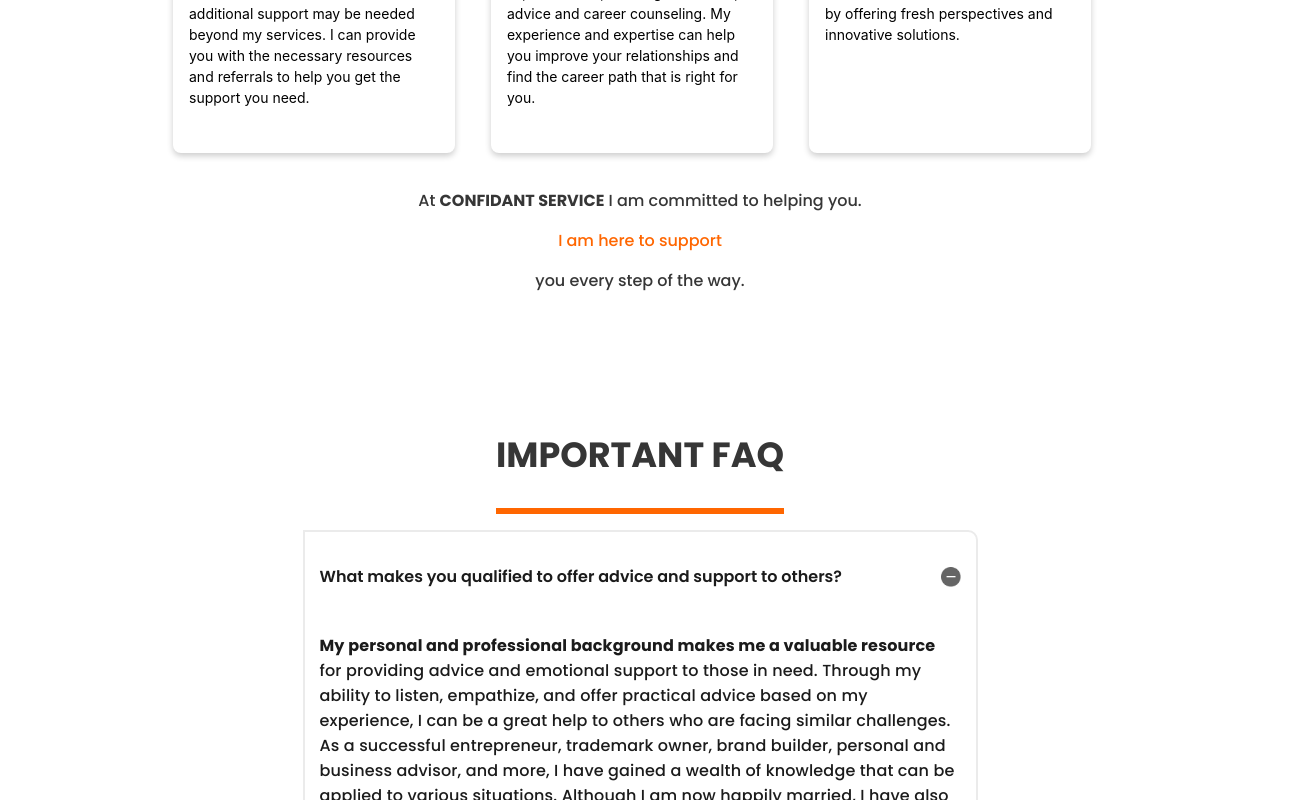
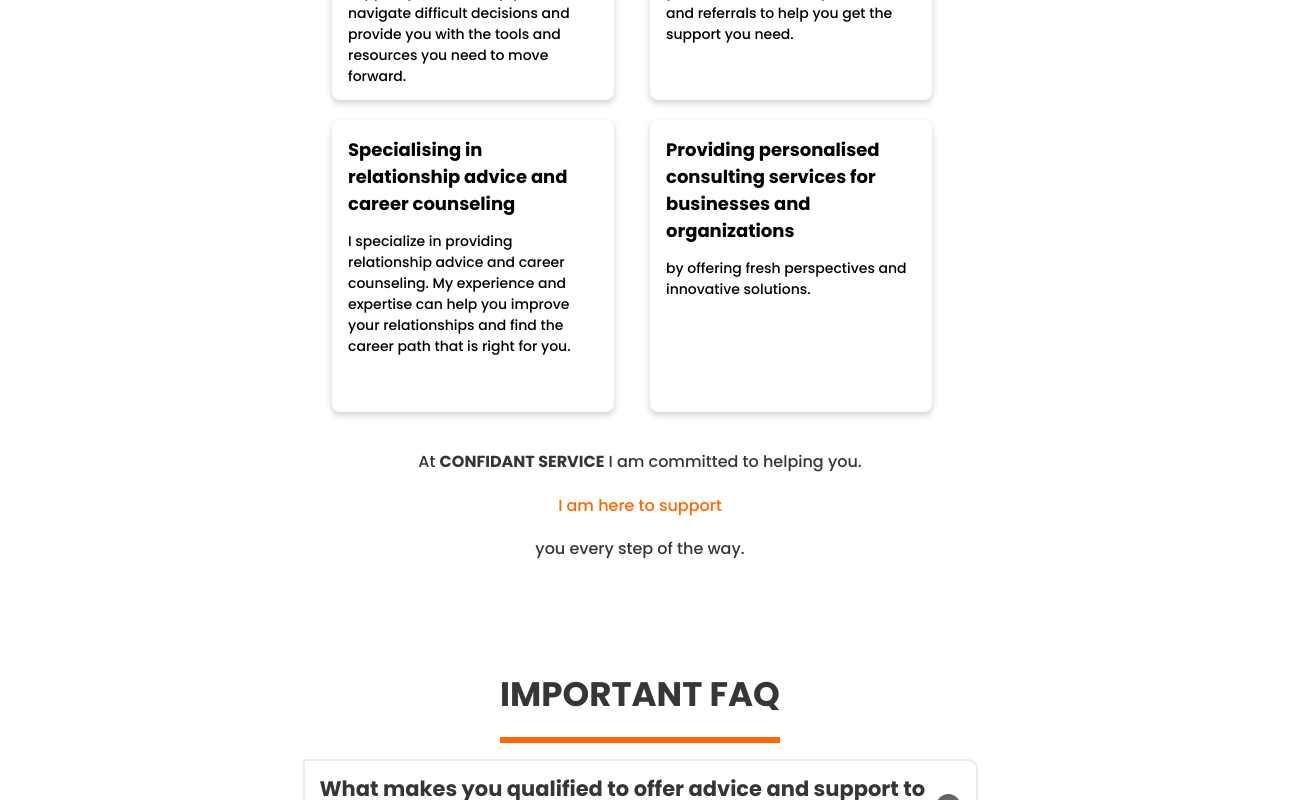
Before and after one commit to alexa-atremova/business_card, a React (Create React App) app: page / in a window 1280 px wide. Shown: the part 1560-2360 px from the top of the page, 1312 px wide, since content can reach past the window. Built offline with nearby package versions, Linux system fonts and the light colour scheme.

Commit message:
tablet version added

```diff
--- a/src/App.js
+++ b/src/App.js
@@ -1,3 +1,4 @@
+import styled from "styled-components";
 import FAQ from "./components/FAQ/FAQ";
 import Footer from "./components/Footer/Footer";
 import Header from "./components/Header/Heder";
@@ -5,16 +6,19 @@ import Main from "./components/Main/Main";
 import Services from "./components/Services/Services";
 import Testimonials from "./components/Testimonials/Testimonials";
 
+const SApp = styled.div`
+  overflow: hidden;
+`;
 function App() {
   return (
-    <>
+    <SApp>
       <Header />
       <Main />
       <Services />
       <FAQ />
       <Testimonials />
       <Footer />
-    </>
+    </SApp>
   );
 }
 
--- a/src/components/FAQ/styles.jsx
+++ b/src/components/FAQ/styles.jsx
@@ -10,7 +10,7 @@ export const StyledFAQ = styled.section`
   .wrapper {
     width: 100%;
     max-width: 1000px;
-    margin-top: 0px;
+    margin-top: 50px;
     margin-bottom: 100px;
     display: flex;
     align-items: center;
@@ -18,12 +18,9 @@ export const StyledFAQ = styled.section`
     flex-direction: column;
 
     z-index: 1;
-    @media (max-width: 1919px) {
+    @media (max-width: 1359px) {
       margin-top: 50px;
       max-width: 675px;
-    }
-    @media (max-width: 767px) {
-      max-width: 320px;
     }
 
     .text {
@@ -34,7 +31,7 @@ export const StyledFAQ = styled.section`
       margin-top: 50px;
       margin-bottom: 50px;
       gap: 30px;
-      @media (max-width: 1919px) {
+      @media (max-width: 1359px) {
         margin-top: 10px;
         margin-bottom: 0px;
         gap: 20px;
@@ -49,39 +46,9 @@ export const StyledFAQ = styled.section`
         border-bottom: 6px solid #ff6600;
         padding-bottom: 16px;
         color: #363636;
-        @media (max-width: 1919px) {
-          height: 60px;
-          font-size: 35px;
-          line-height: 45px;
-        }
-        @media (max-width: 767px) {
-          width: 320px;
-          height: 110px;
-          font-size: 28px;
-          line-height: 45px;
-          text-align: center;
-        }
-      }
-      p {
-        margin: 0;
-        width: 905px;
-        font-family: "Poppins";
-        font-style: normal;
-        font-weight: 400;
-        font-size: 20px;
-        line-height: 35px;
-        /* or 175% */
-
-        text-align: center;
-
-        color: #1b1b1b;
-        @media (max-width: 1919px) {
-          width: 643.87px;
-          font-size: 18px;
-          line-height: 25px;
-        }
-        @media (max-width: 767px) {
-          width: 320px;
+        @media (max-width: 1359px) {
+          font-size: 34px;
+          padding-bottom: 10px;
         }
       }
     }
@@ -106,7 +73,7 @@ export const StyledFAQ = styled.section`
         line-height: 35px;
         /* identical to box height, or 159% */
 
-        color: #000000;
+        color: #363636;
 
         height: 70px;
         overflow: hidden;
@@ -122,29 +89,27 @@ export const StyledFAQ = styled.section`
           justify-content: space-between;
           align-items: center;
           height: 80px;
+
           h2 {
             margin: 0;
             font-family: "Poppins";
             font-style: normal;
-            font-weight: 600;
+            font-weight: 700;
             font-size: 24px;
             line-height: 35px;
             /* identical to box height, or 159% */
 
-            color: #1b1b1b;
-            @media (max-width: 1919px) {
-              font-size: 16px;
-              line-height: 25px;
-            }
-            @media (max-width: 767px) {
+            color: #363636;
+            @media (max-width: 1359px) {
+              font-size: 21px;
             }
           }
           .arrow {
             width: 30px;
             height: 30px;
-            @media (max-width: 1919px) {
-              width: 20px;
-              height: 20px;
+            @media (max-width: 1359px) {
+              width: 25px;
+              height: 25px;
             }
           }
         }
@@ -161,21 +126,12 @@ export const StyledFAQ = styled.section`
 
           color: #1b1b1b;
           transition: all 0.5s ease;
-          @media (max-width: 1919px) {
+          @media (max-width: 1359px) {
             font-size: 16px;
-            line-height: 25px;
           }
-        }
-        @media (max-width: 1920px) {
-          height: 80px;
-        }
-        @media (max-width: 768px) {
         }
       }
       .second {
-        @media (max-width: 768px) {
-          height: 70px;
-        }
       }
 
       .opened {
@@ -189,22 +145,14 @@ export const StyledFAQ = styled.section`
         }
       }
       .opened.first {
-        @media (max-width: 1919px) {
-          height: 300px;
-        }
-
-        @media (max-width: 767px) {
-          height: 255px;
+        @media (max-width: 1359px) {
+          height: 840px;
         }
       }
       .opened.second {
         height: 420px;
-        @media (max-width: 1919px) {
-          height: 130px;
-        }
-
-        @media (max-width: 767px) {
-          height: 230px;
+        @media (max-width: 1359px) {
+          height: 530px;
         }
       }
     }
--- a/src/components/Footer/Footer.jsx
+++ b/src/components/Footer/Footer.jsx
@@ -17,7 +17,6 @@ const FooterContainer = styled.header`
   width: 100%;
   min-height: 300px;
   color: #fff;
-  padding: 16px;
 `;
 const Wrapper = styled.div`
   display: flex;
--- a/src/components/Header/Heder.jsx
+++ b/src/components/Header/Heder.jsx
@@ -12,6 +12,7 @@ import {
 
 const HeaderContainer = styled.header`
   display: flex;
+  justify-content: center;
   align-items: center;
   background-color: #fff;
   color: #000;
@@ -23,8 +24,13 @@ const Wrapper = styled.div`
   display: flex;
   justify-content: space-between;
   align-items: center;
+  max-width: 1300px;
   width: 100%;
   padding: 0 100px;
+  @media (max-width: 1359px) {
+    max-width: 900px;
+    padding: 0 50px;
+  }
 `;
 const Logo = styled.img`
   width: 120px;
--- a/src/components/Main/Main.jsx
+++ b/src/components/Main/Main.jsx
@@ -18,6 +18,9 @@ const MainContainer = styled.div`
   height: 100%;
   min-height: 600px;
   margin-top: 100px;
+  @media (max-width: 1359px) {
+    margin-top: 30px;
+  }
 `;
 const Wrapper = styled.div`
   display: flex;
@@ -25,6 +28,9 @@ const Wrapper = styled.div`
   align-items: center;
   width: 100%;
   max-width: 1200px;
+  @media (max-width: 1359px) {
+    max-width: 700px;
+  }
 `;
 const TextContainer = styled.div`
   display: flex;
@@ -35,6 +41,9 @@ const TextContainer = styled.div`
   color: #363636;
   gap: 20px;
   /* animation: ${fadeIn} 1s ease-in; */
+  @media (max-width: 1359px) {
+    max-width: 400px;
+  }
 `;
 const TitleWrapp = styled.div`
   display: flex;
@@ -48,24 +57,36 @@ const Title1 = styled.h1`
   font-size: 34px;
   font-weight: bold;
   margin: 0;
+  @media (max-width: 1359px) {
+    font-size: 26px;
+  }
 `;
 
 const Title2 = styled.h2`
   font-size: 42px;
   font-weight: bold;
   margin: 0;
+  @media (max-width: 1359px) {
+    font-size: 34px;
+  }
 `;
 
 const Paragraph = styled.p`
   font-size: 20px;
   line-height: 1.5;
   margin: 0;
+  @media (max-width: 1359px) {
+    font-size: 16px;
+  }
 `;
 
 const ImageContainer = styled.div`
   width: 100%;
   max-width: 400px;
   /* animation: ${fadeIn} 1s ease-in; */
+  @media (max-width: 1359px) {
+    max-width: 250px;
+  }
 `;
 
 const Image = styled.img`
--- a/src/components/Services/Services.jsx
+++ b/src/components/Services/Services.jsx
@@ -18,13 +18,16 @@ const Title = styled.h2`
   color: #363636;
   margin: 0;
   text-transform: uppercase;
+  @media (max-width: 1359px) {
+    font-size: 34px;
+  }
 `;
 
 const Description = styled.p`
   font-family: "Poppins";
   max-width: 600px;
   font-size: 16px;
-  line-height: 1.5;
+  line-height: 1.7;
   text-align: center;
   margin-bottom: 40px;
   color: #363636;
@@ -44,22 +47,34 @@ const BlocksContainer = styled.div`
   width: 100%;
   max-width: 1100px;
   gap: 20px;
+  @media (max-width: 1359px) {
+    max-width: 900px;
+  }
 `;
 
 const Block = styled.div`
   width: 250px;
-  height: 250px;
+  height: 260px;
+  font-family: "Poppins";
   background-color: white;
   box-shadow: 0px 3px 6px rgba(0, 0, 0, 0.2);
   border-radius: 8px;
   margin-right: 16px;
   padding: 16px;
+  @media (max-width: 1359px) {
+    width: 250px;
+    height: 260px;
+  }
 `;
 
 const BlockTitle = styled.h3`
   font-size: 18px;
   font-weight: bold;
   margin-bottom: 8px;
+  margin: 0;
+  @media (max-width: 1359px) {
+    margin: 0;
+  }
 `;
 
 const BlockText = styled.p`
--- a/src/components/Testimonials/Testimonials.jsx
+++ b/src/components/Testimonials/Testimonials.jsx
@@ -1,12 +1,13 @@
 import React from "react";
 import Slider from "react-slick";
 import styled from "styled-components";
-
+import left from "./../../assets/left.png";
+import right from "./../../assets/right.png";
 const ServicesContainer = styled.div`
   display: flex;
   flex-direction: column;
   align-items: center;
-  margin-top: 100px;
+  margin-top: 50px;
   margin-bottom: 100px;
   width: 100%;
   min-height: 1000px;
@@ -18,9 +19,11 @@ const Title = styled.h2`
   font-weight: bold;
   border-bottom: 6px solid #ff6600;
   color: #363636;
-  margin: 0;
-  margin: 20px;
+
   text-transform: uppercase;
+  @media (max-width: 1359px) {
+    font-size: 34px;
+  }
 `;
 
 const Description = styled.p`
@@ -29,7 +32,8 @@ const Description = styled.p`
   font-size: 16px;
   line-height: 1.5;
   text-align: center;
-  margin-bottom: 40px;
+  margin: 0;
+  margin-top: 10px;
   color: #363636;
   b {
     font-weight: bold;
@@ -44,28 +48,33 @@ const BlocksContainer = styled.div`
   align-items: center;
   justify-content: center;
   width: 100%;
-  max-width: 700px;
+  max-width: 800px;
 
   .desk {
     width: 100%;
-    height: 420px;
+    height: 480px;
 
     .block {
-      max-width: 600px;
-      height: 300px;
+      max-width: 700px;
+      height: 380px;
       background-color: white;
       box-shadow: 0px 3px 6px rgba(0, 0, 0, 0.2);
       border-radius: 8px;
       margin-right: 16px;
+      font-family: "Poppins";
       padding: 16px;
+
       h3 {
-        font-size: 18px;
+        font-size: 22px;
         font-weight: bold;
-        margin-bottom: 8px;
+        margin: 0;
       }
       p {
-        font-size: 14px;
-        line-height: 1.5;
+        font-weight: 300;
+        font-size: 16px;
+        line-height: 1.6;
+        margin: 0;
+        margin-top: 10px;
       }
     }
     .slick-list {
@@ -92,15 +101,95 @@ const BlocksContainer = styled.div`
       opacity: 1;
     }
   }
+  @media (max-width: 1359px) {
+    max-width: 600px;
+    .desk {
+      width: 100%;
+      height: 670px;
+
+      .block {
+        max-width: 500px;
+        height: 570px;
+        p {
+          font-size: 17px;
+        }
+      }
+    }
+  }
+`;
+export const StyledNextArrow = styled.div`
+  z-index: 10;
+  display: flex;
+  align-items: center;
+  justify-content: center;
+  right: -35px;
+
+  width: 30px;
+  height: 30px;
+
+  top: 50%;
+  user-select: none;
+  cursor: pointer;
+  ::before {
+    display: none;
+  }
+  @media (max-width: 1919px) {
+  }
+
+  @media (max-width: 540px) {
+    display: none;
+  }
 `;
 
+export const StyledPrevArrow = styled.div`
+  z-index: 10;
+  display: flex;
+  align-items: center;
+  justify-content: center;
+  top: 50%;
+  left: -35px;
+
+  width: 30px;
+  height: 30px;
+
+  user-select: none;
+  cursor: pointer;
+  ::before {
+    display: none;
+  }
+  @media (max-width: 1919px) {
+  }
+  @media (max-width: 540px) {
+    display: none;
+  }
+`;
 const Testimonials = () => {
+  function NextArrow(props) {
+    const { className, onClick } = props;
+    return (
+      <StyledNextArrow className={className} onClick={onClick}>
+        <img src={right} alt="RightArrow" />
+      </StyledNextArrow>
+    );
+  }
+  function PrevArrow(props) {
+    const { className, onClick } = props;
+    return (
+      <StyledPrevArrow className={className} onClick={onClick}>
+        <img src={left} alt="LeftArrow" />
+      </StyledPrevArrow>
+    );
+  }
   const settings = {
     dots: true,
     infinite: true,
     speed: 500,
     slidesToShow: 1,
     slidesToScroll: 1,
+    // autoplay: true,
+    // autoplaySpeed: 5000,
+    nextArrow: <NextArrow />,
+    prevArrow: <PrevArrow />,
   };
   return (
     <ServicesContainer>
```
Also changed, not shown: src/assets/left.png (added), src/assets/right.png (added).
